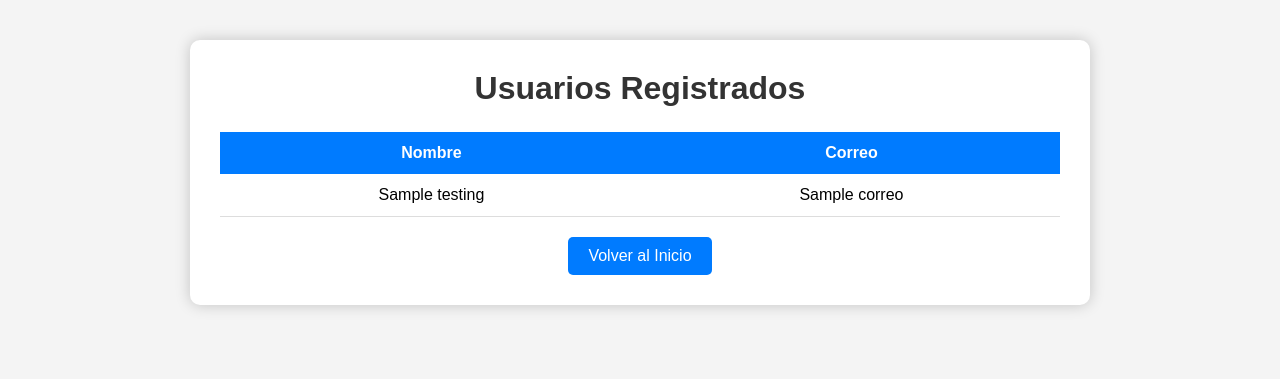
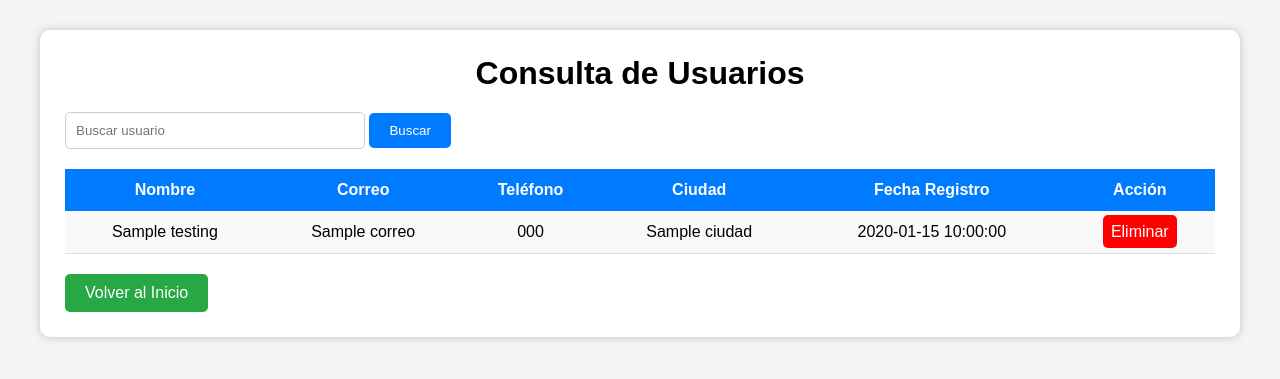
Before and after one commit to kevinpedrozo/proyecto-2-tes, a Flask app: page /buscar in a window 1280 px wide. Shown: the top 379 px of the page. Run offline with Flask 3, Linux system fonts and the light colour scheme; a database or web service that is not in the repository returns one stand-in record (values such as "Sample title").

Commit message:
Update usuarios.html

```diff
--- a/templates/usuarios.html
+++ b/templates/usuarios.html
@@ -2,8 +2,10 @@
 <html lang="es">
 
 <head>
+
 <meta charset="UTF-8">
 <meta name="viewport" content="width=device-width, initial-scale=1.0">
+
 <title>Usuarios Registrados</title>
 
 <style>
@@ -12,77 +14,85 @@
 margin:0;
 padding:0;
 box-sizing:border-box;
-            font-family: Arial, Helvetica, sans-serif;
+font-family:Arial, sans-serif;
 }
 
 body{
 background:#f4f4f4;
-            padding:40px;
+padding:30px;
 }
 
 .container{
-            max-width:900px;
+max-width:1200px;
 margin:auto;
 background:white;
-            padding:30px;
+padding:25px;
 border-radius:10px;
-            box-shadow:0 0 15px rgba(0,0,0,0.2);
+box-shadow:0 0 10px rgba(0,0,0,.2);
 }
 
 h1{
 text-align:center;
-            margin-bottom:25px;
-            color:#333;
+margin-bottom:20px;
+}
+
+form{
+margin-bottom:20px;
+}
+
+input{
+padding:10px;
+width:300px;
+border:1px solid #ccc;
+border-radius:5px;
+}
+
+button{
+padding:10px 20px;
+background:#007bff;
+color:white;
+border:none;
+border-radius:5px;
+cursor:pointer;
 }
 
 table{
 width:100%;
 border-collapse:collapse;
-            margin-bottom:20px;
 }
 
-        table th{
+th{
 background:#007bff;
 color:white;
 padding:12px;
 }
 
-        table td{
+td{
 padding:12px;
+text-align:center;
 border-bottom:1px solid #ddd;
-            text-align:center;
 }
 
-        table tr:nth-child(even){
+tr:nth-child(even){
 background:#f9f9f9;
 }
 
-        table tr:hover{
-            background:#f1f1f1;
-        }
-
-        .btn{
-            display:inline-block;
-            padding:10px 20px;
-            background:#007bff;
+.eliminar{
+background:red;
+padding:8px;
 color:white;
 text-decoration:none;
 border-radius:5px;
 }
 
-        .btn:hover{
-            background:#0056b3;
-        }
-
-        .center{
-            text-align:center;
-        }
-
-        .sin-registros{
-            text-align:center;
-            color:#666;
-            font-size:18px;
-            margin:20px 0;
+.volver{
+display:inline-block;
+margin-top:20px;
+padding:10px 20px;
+background:#28a745;
+color:white;
+text-decoration:none;
+border-radius:5px;
 }
 
 </style>
@@ -93,50 +103,73 @@
 
 <div class="container">
 
-        <h1>Usuarios Registrados</h1>
+<h1>Consulta de Usuarios</h1>
 
-        {% if usuarios %}
+<form action="/buscar">
+
+<input
+type="text"
+name="nombre"
+placeholder="Buscar usuario">
+
+<button type="submit">
+
+Buscar
+
+</button>
+
+</form>
 
 <table>
 
-            <thead>
 <tr>
 <th>Nombre</th>
 <th>Correo</th>
+<th>Teléfono</th>
+<th>Ciudad</th>
+<th>Fecha Registro</th>
+<th>Acción</th>
 </tr>
-            </thead>
-
-            <tbody>
 
 {% for usuario in usuarios %}
 
 <tr>
-                    <td>{{ usuario.nombre }}</td>
-                    <td>{{ usuario.correo }}</td>
+
+<td>{{ usuario["nombre"] }}</td>
+
+<td>{{ usuario["correo"] }}</td>
+
+<td>{{ usuario["telefono"] }}</td>
+
+<td>{{ usuario["ciudad"] }}</td>
+
+<td>{{ usuario["fecha"] }}</td>
+
+<td>
+
+<a
+class="eliminar"
+href="/eliminar/{{ usuario['_id'] }}">
+
+Eliminar
+
+</a>
+
+</td>
+
 </tr>
 
 {% endfor %}
 
-            </tbody>
-
 </table>
 
-        {% else %}
+<a class="volver" href="/">
 
-        <div class="sin-registros">
-            No hay usuarios registrados.
-        </div>
+Volver al Inicio
 
-        {% endif %}
-
-        <div class="center">
-            <a href="/" class="btn">
-                Volver al Inicio
 </a>
-        </div>
 
 </div>
 
 </body>
-
 </html>
```
Lines whose indentation alone changed are shown as unchanged.
